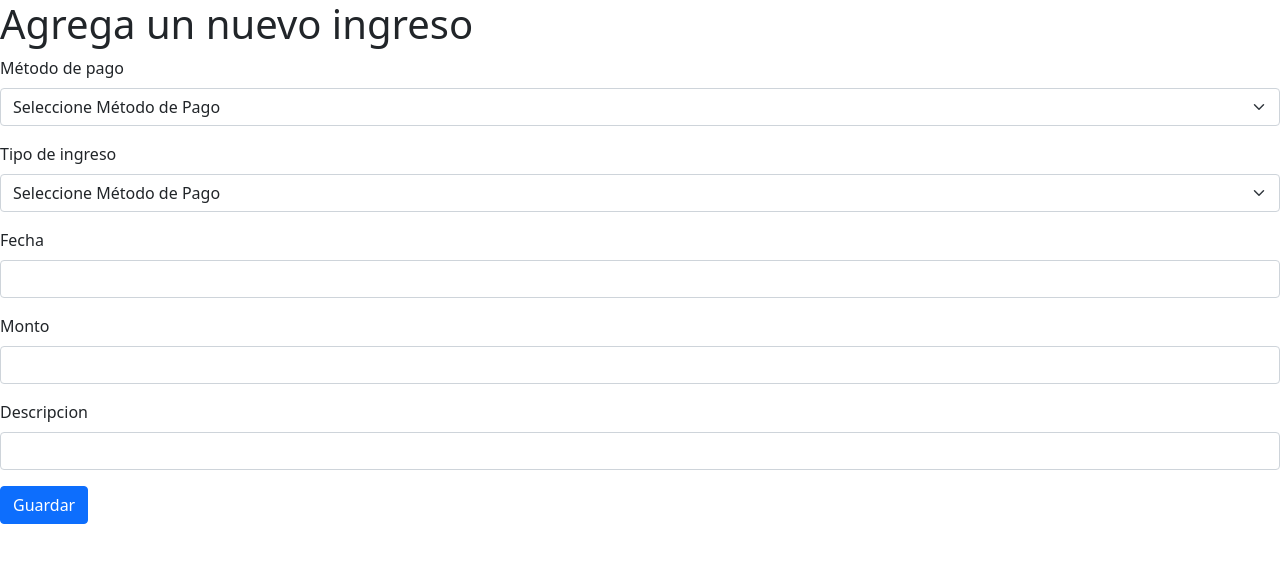
After one commit to Juan1401/NewHorizon-PHP, a PHP site: template 10.Curso_PHP_Bases_de_Datos/resources/views/incomes/create.php in a window 1280 px wide. The commit adds this page. Shown: the top 563 px of the page. Run offline with PHP 8.4, Linux system fonts and the light colour scheme; the template is opened without the code that fills it, so the values that code supplies are empty.

Commit message:
Implementación de Formularios para conexión con la base de datos

```diff
--- /dev/null
+++ b/10.Curso_PHP_Bases_de_Datos/resources/views/incomes/create.php
@@ -0,0 +1,77 @@
+<!DOCTYPE html>
+<html lang="en">
+  <head>
+    <!-- Required meta tags -->
+    <meta charset="utf-8" />
+    <meta name="viewport" content="width=device-width, initial-scale=1" />
+
+    <!-- Bootstrap CSS -->
+    <!-- https://cdnjs.com/libraries/twitter-bootstrap/5.0.0-beta1 -->
+    <link
+      rel="stylesheet"
+      href="https://cdnjs.cloudflare.com/ajax/libs/twitter-bootstrap/5.0.0-beta1/css/bootstrap.min.css"
+    />
+
+    <!-- Icons: https://getbootstrap.com/docs/5.0/extend/icons/ -->
+    <!-- https://cdnjs.com/libraries/font-awesome -->
+    <link
+      rel="stylesheet"
+      href="https://cdnjs.cloudflare.com/ajax/libs/font-awesome/5.15.2/css/all.min.css"
+    />
+
+    <title>Agrega un nuevo ingreso</title>
+  </head>
+  <body>
+    <script src="https://cdnjs.cloudflare.com/ajax/libs/twitter-bootstrap/5.0.0-beta1/js/bootstrap.bundle.min.js"></script>
+
+    <h1>Agrega un nuevo ingreso</h1>
+
+    <form action="/incomes" method="post">
+
+        <div class="mb-3">
+        <label for="payment_method" class="form-label">Método de pago</label>
+          <select class="form-select" aria-label="Método de pago" name="payment_method" >
+            <option selected>Seleccione Método de Pago</option>
+            <option value="1">Cuenta Bancaria</option>
+            <option value="2">Tarjeta de Crédito</option>
+          </select>
+        </div>
+
+        <div class="mb-3">
+        <label for="type" class="form-label">Tipo de ingreso</label>
+          <select class="form-select" aria-label="Default select example" name="type" id="type">
+            <option selected>Seleccione Método de Pago</option>
+            <option value="1">Pago de Nómina</option>
+            <option value="2">Reembolso</option>
+          </select>
+        </div>
+
+      <div class="mb-3">
+        <label for="date" class="form-label">Fecha</label>
+        <input type="text" class="form-control" id="date" name="date">
+      </div>
+
+      <div class="mb-3">
+        <label for="amount" class="form-label">Monto</label>
+        <input type="text" class="form-control" id="amount" name="amount">
+      </div>
+
+      <div class="mb-3">
+        <label for="description" class="form-label">Descripcion</label>
+        <input type="text" class="form-control" id="description" name="description">
+      </div>
+
+      <!-- Para saber a método nos estamos refiriendo -->
+      <input type="hidden" name="method" values="post">
+
+      <button type="submit" class="btn btn-primary">Guardar</button>
+    </form>
+
+
+
+
+
+
+
+  </body>
+</html>
```
Also changed, not shown: 10.Curso_PHP_Bases_de_Datos/app/Controllers/IncomesController.php (+16 -4 lines), 10.Curso_PHP_Bases_de_Datos/resources/views/incomes/index.php (added, +44 -0 lines), 10.Curso_PHP_Bases_de_Datos/public/index.php (line endings or trailing spaces), 10.Curso_PHP_Bases_de_Datos/resources/views/withdrawals/index.php (added).
